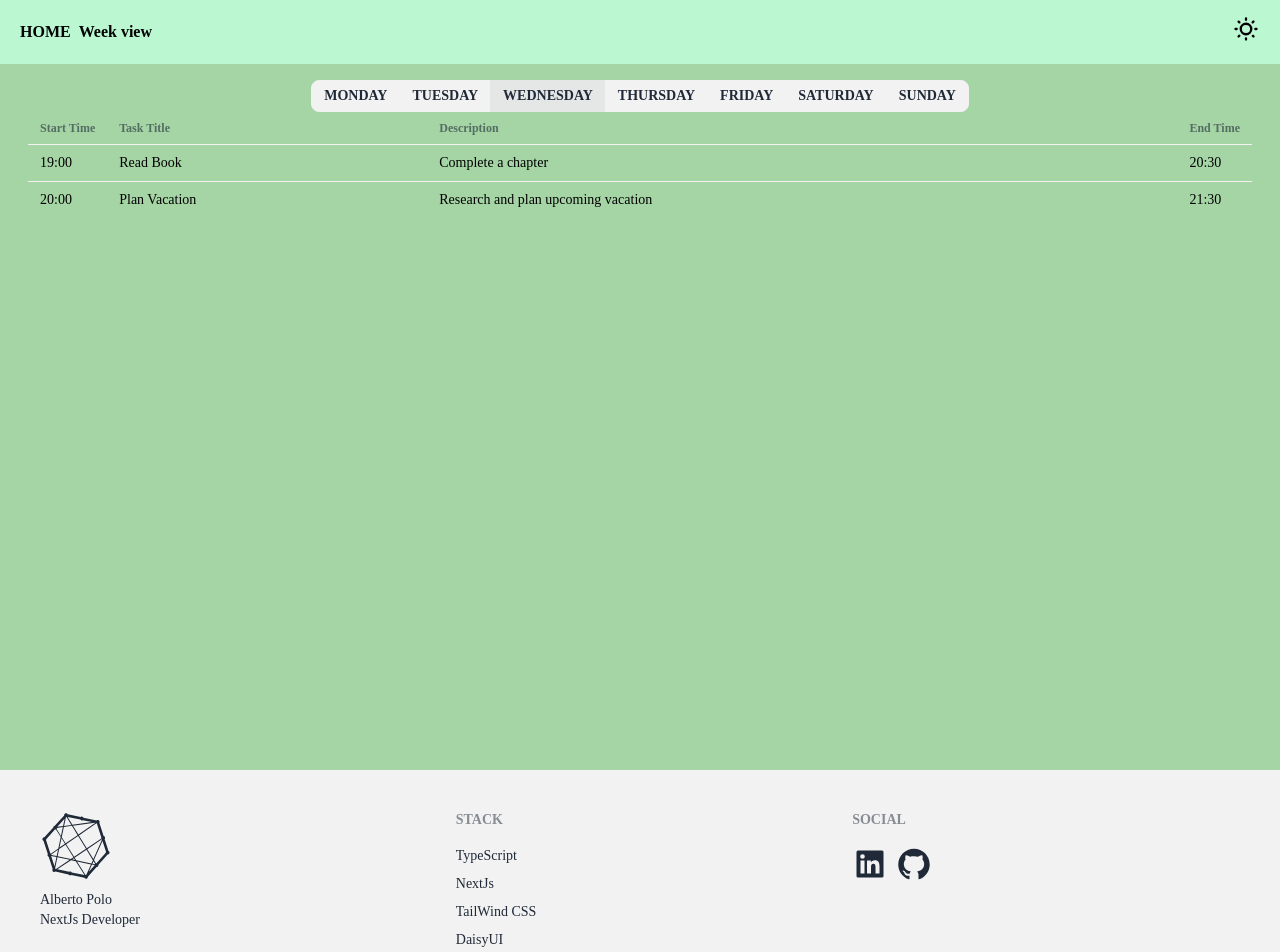
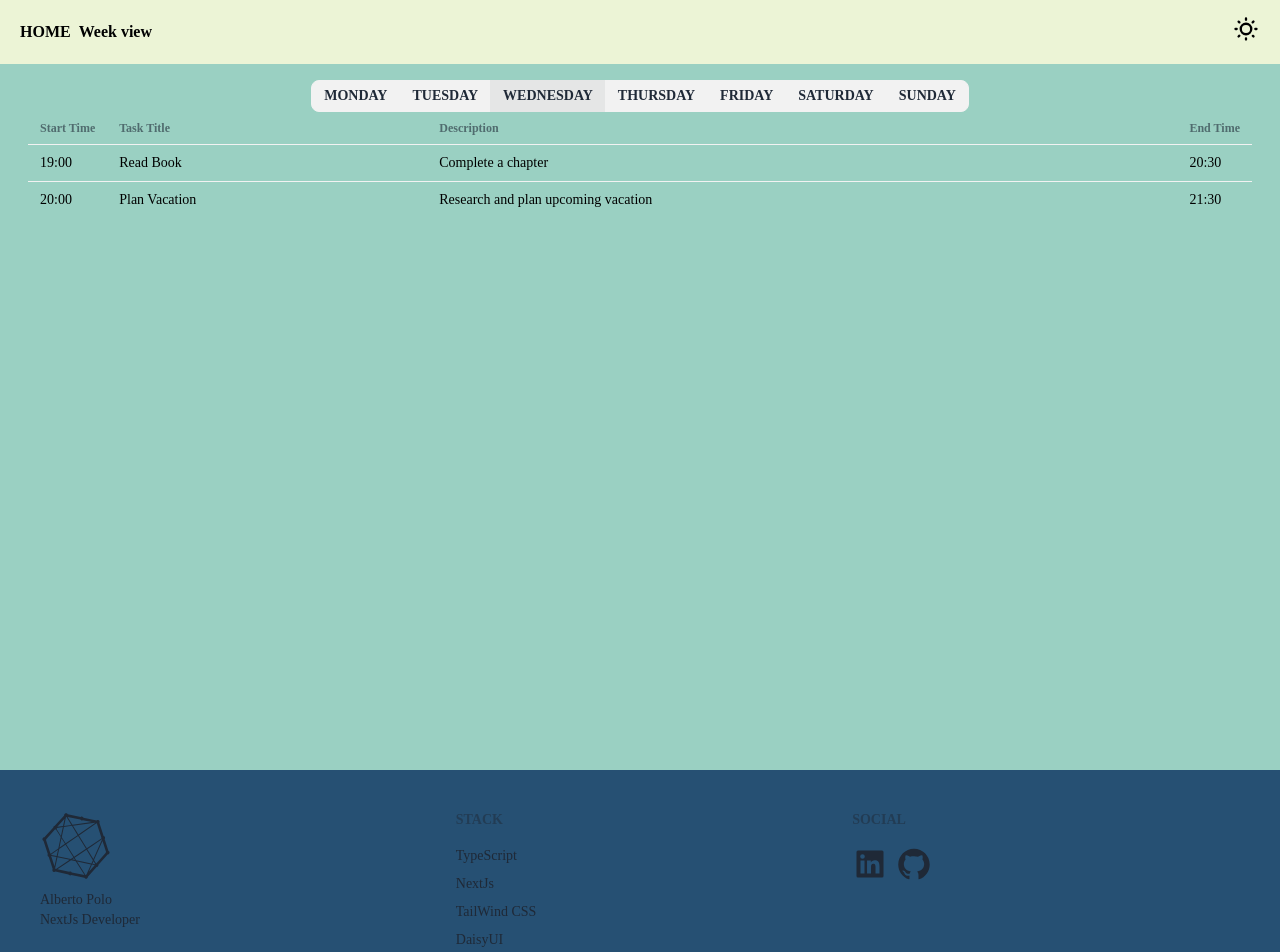
Before and after one commit to BertoPolo/week-plannerTS, a Next.js app: page /home/singleday/Friday in a window 1280 px wide. Shown: the top 952 px of the page. Built offline with nearby package versions, Linux system fonts and the light colour scheme; data requests are answered from the project's data file.

Commit message:
just changing a few colors

```diff
--- a/app/globals.css
+++ b/app/globals.css
@@ -4,14 +4,23 @@
 
 body {
   color: black;
-  background-color: rgb(165, 212, 165);
+  background-color: #9ad0c2;
   font-family: "Times New Roman", Times, serif;
+}
+.navbar {
+  background-color: #ecf4d6;
+}
+.footer {
+  background-color: #265073;
 }
 
 [data-theme="dark"] body {
   color: white;
   background-color: black;
 }
+[data-theme="dark"] .navbar {
+  background-color: #1ee61e;
+}
 
 .card {
   min-height: 70vh;
--- a/app/home/singleday/[day]/page.tsx
+++ b/app/home/singleday/[day]/page.tsx
@@ -18,7 +18,7 @@ const SingleDay = async ({ params }: Params) => {
   return (
     <>
       <div className="join flex justify-center">
-        {/* if params.day   add class btn-active */}
+        {/* if params.day   add class btn-active / glass */}
         <button className="join-item btn btn-sm">Monday</button>
         <button className="join-item btn btn-sm ">Tuesday </button>
         <button className="join-item btn btn-sm btn-active">Wednesday</button>
--- a/components/Navbar.tsx
+++ b/components/Navbar.tsx
@@ -4,7 +4,7 @@ import ThemeButton from "@/components/ThemeButton"
 
 const Navbar = () => {
   return (
-    <div className="navbar bg-green-200	 mb-4 px-5">
+    <div className="navbar mb-4 px-5">
       {/* <div className="flex-1 mx-2"> */}
       <div className="flex-1">
         <Link href="/" className="mr-2">
```
